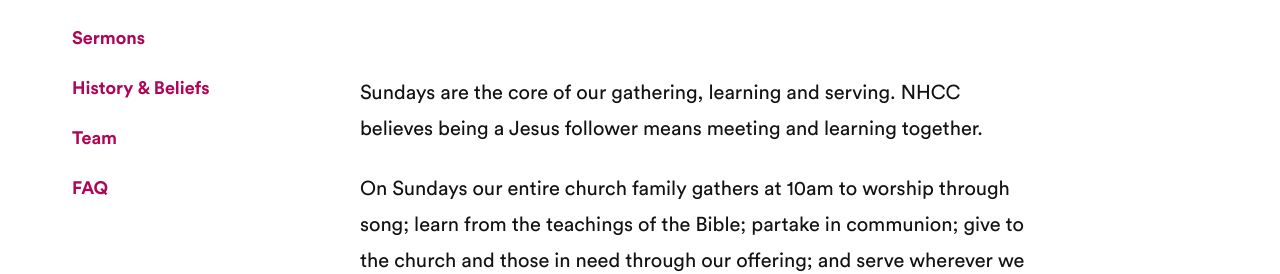
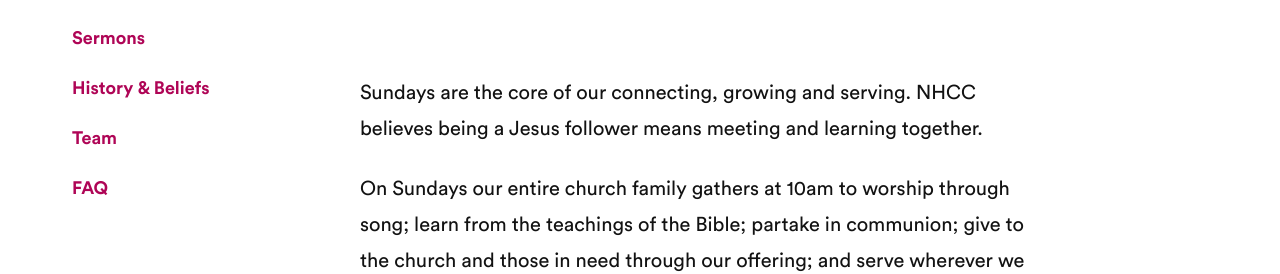
Before and after one commit to kevinrupert/nhcc-web-production, a Jekyll site: the page built from about.md, in a window 1280 px wide and 900 px high, scrolled down 803 px. Shown: the part 177-451 px from the top of the window. Built offline with Jekyll 4.4.1, drawn with Linux system fonts in a browser that asks for light colours; comment, search, counter and statistics services are not loaded.

Commit message:
Updated About

```diff
--- a/about.md
+++ b/about.md
@@ -4,7 +4,7 @@ permalink: "/about"
 position: 1
 sundays image: "/uploads/about-hero-3.jpg"
 sundays text: |-
-  Sundays are the core of our gathering, learning and serving. NHCC believes being a Jesus follower means meeting and learning together.
+  Sundays are the core of our connecting, growing and serving. NHCC believes being a Jesus follower means meeting and learning together.
 
   On Sundays our entire church family gathers at 10am to worship through song; learn from the teachings of the Bible; partake in communion; give to the church and those in need through our offering; and serve wherever we might be needed.
 
```
